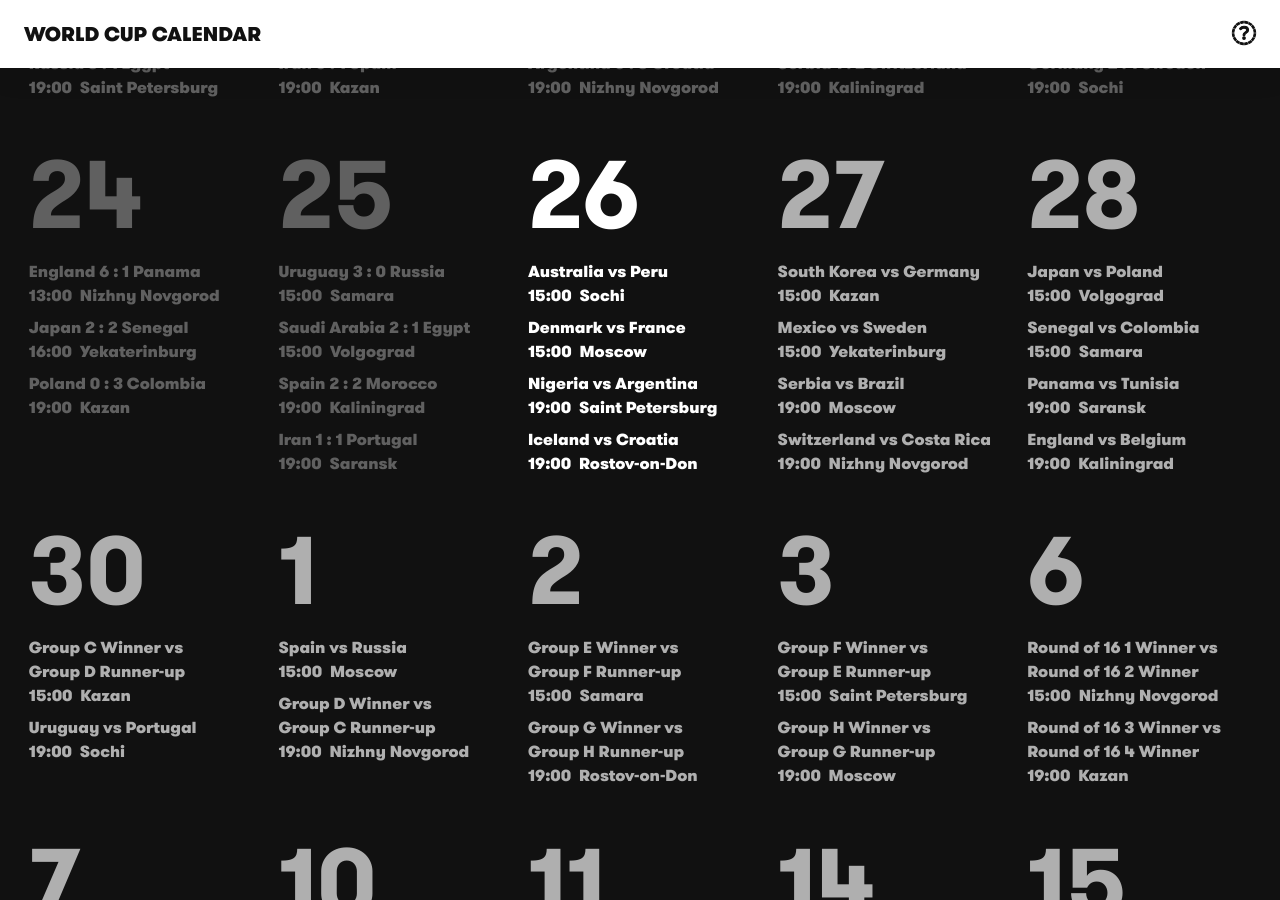
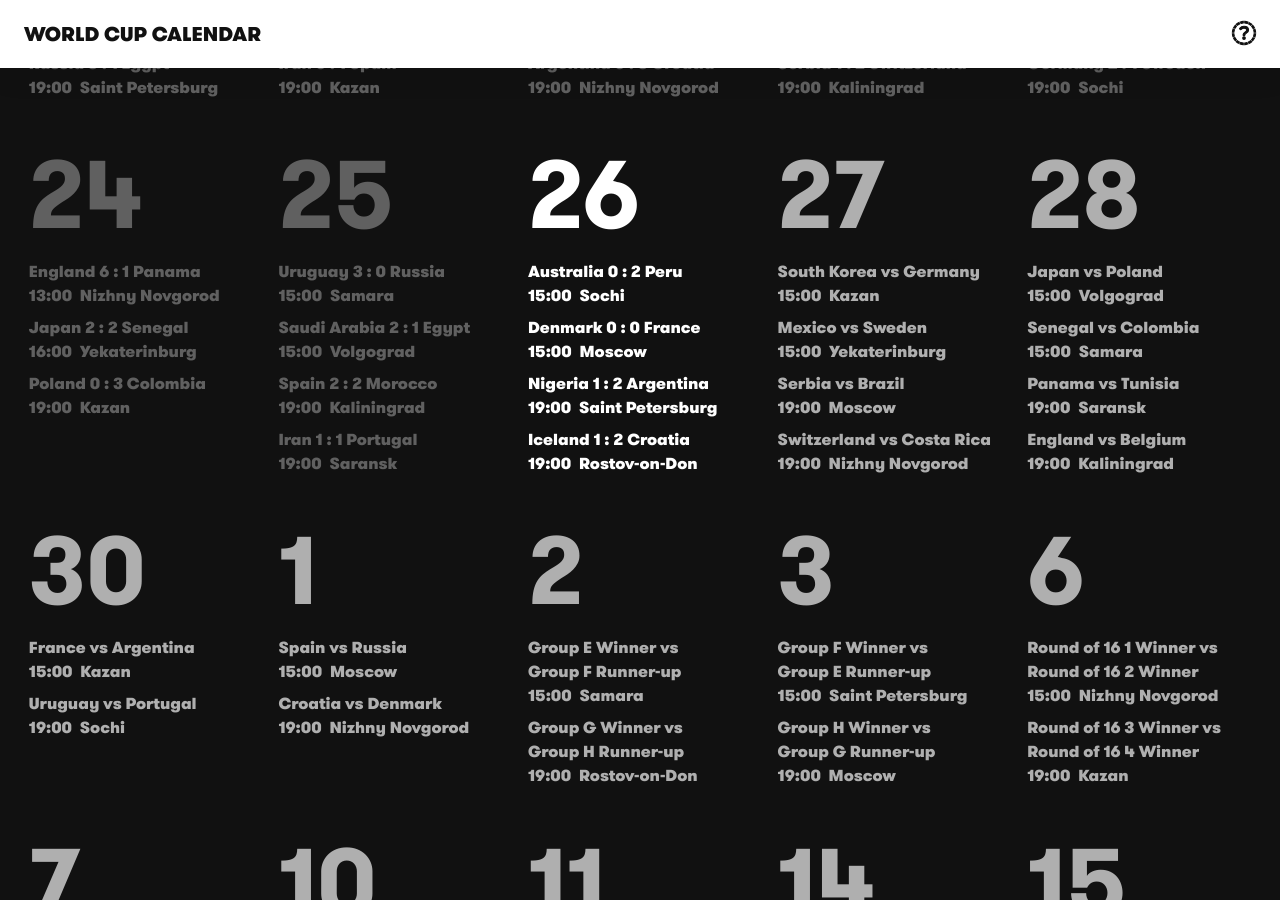
Before and after one commit to iamclydehoel/worldcupcalendar-2018, a Jekyll site: the page built from index.html, in a window 1280 px wide and 900 px high, scrolled down 720 px. Built offline with Jekyll 4.4.1, drawn with Linux system fonts in a browser that asks for light colours; nearby versions of some CDN libraries.

Commit message:
Score update

```diff
--- a/_data/fixtures.yml
+++ b/_data/fixtures.yml
@@ -242,25 +242,25 @@
   matches:
     - team1: Australia
       team2: Peru
-      score:
+      score: '0 : 2'
       time: '15:00'
       venue: Sochi
 
     - team1: Denmark
       team2: France
-      score:
+      score: '0 : 0'
       time: '15:00'
       venue: Moscow
 
     - team1: Nigeria
       team2: Argentina
-      score:
+      score: '1 : 2'
       time: '19:00'
       venue: Saint Petersburg
 
     - team1: Iceland
       team2: Croatia
-      score:
+      score: '1 : 2'
       time: '19:00'
       venue: Rostov-on-Don
 
@@ -318,8 +318,8 @@
 
 - date: '30/6'
   matches:
-    - team1: Group C Winner
-      team2: Group D Runner-up
+    - team1: France
+      team2: Argentina
       score:
       time: '15:00'
       venue: Kazan
@@ -338,8 +338,8 @@
       time: '15:00'
       venue: Moscow
 
-    - team1: Group D Winner
-      team2: Group C Runner-up
+    - team1: Croatia
+      team2: Denmark
       score:
       time: '19:00'
       venue: Nizhny Novgorod
```
